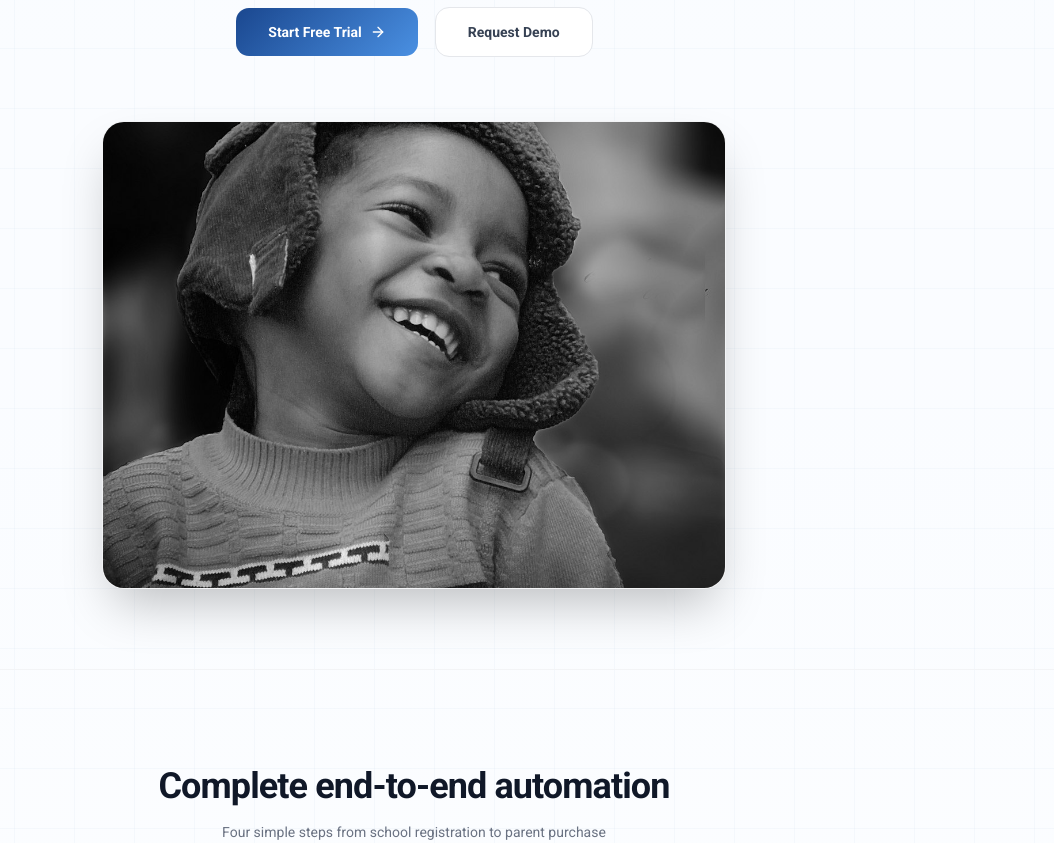
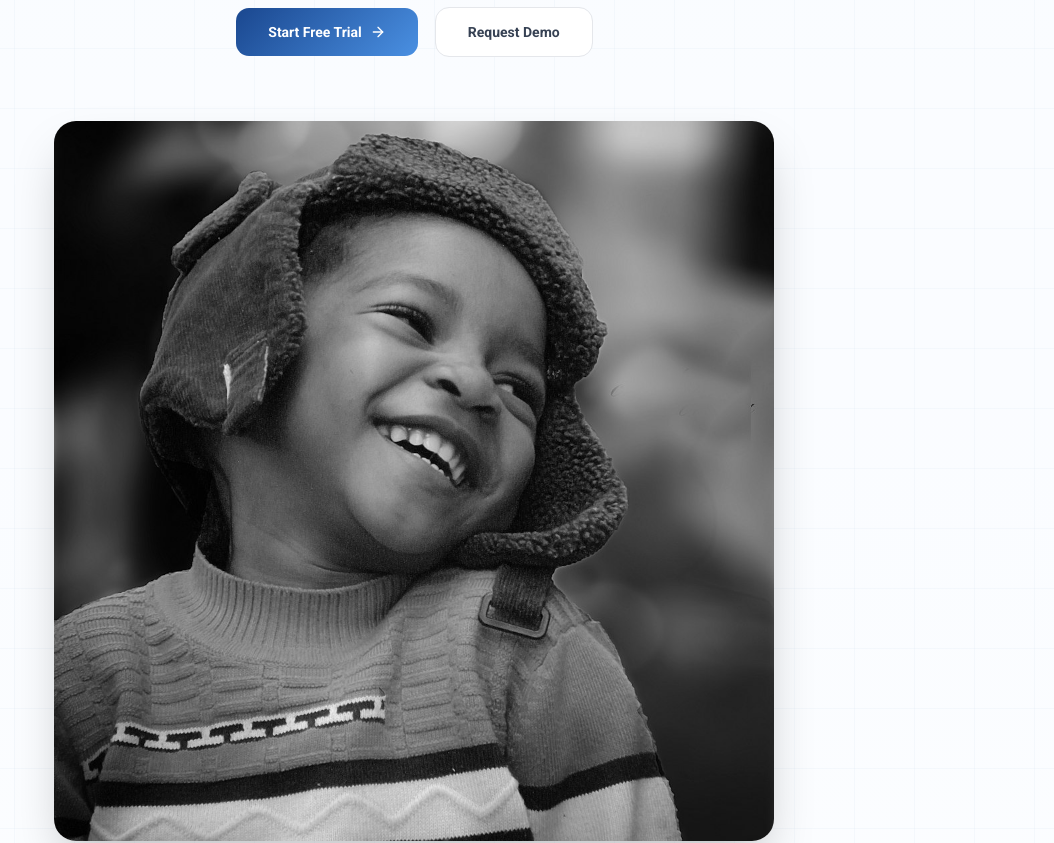
Before and after one commit to suman-chandra-barman/lumiphoto-web-app, a Next.js app: page /en/school-photography in a window 1280 px wide. Shown: the part 440-1283 px from the top of the page, without its empty margins (226-1280 px from the left). Built offline with nearby package versions, Linux system fonts and the light colour scheme.

Commit message:
feat: add SchoolHero component to school-photography feature

```diff
--- a/features/school-photography/components/SchoolHero.tsx
+++ b/features/school-photography/components/SchoolHero.tsx
@@ -54,13 +54,13 @@ export default function SchoolHero({ locale }: SchoolHeroProps) {
       </div>
 
       {/* Smiling kid portrait */}
-      <div className="relative mt-16 max-w-2xl w-full px-4 sm:px-6">
-        <div className="relative rounded-3xl overflow-hidden shadow-2xl border border-gray-100 dark:border-neutral-800 aspect-[4/3] sm:aspect-[4/3] w-full bg-neutral-100 dark:bg-neutral-900">
+      <div className="relative mt-16 max-w-3xl w-full px-4 sm:px-6">
+        <div className="relative rounded-3xl overflow-hidden shadow-2xl aspect-square w-full bg-neutral-100 dark:bg-neutral-900">
           <Image
             src="/child.jpg"
             alt="School Child Portrait"
             fill
-            sizes="(max-width: 768px) 100vw, 672px"
+            sizes="(max-width: 768px) 100vw, 768px"
             priority
             className="object-cover"
           />
```
